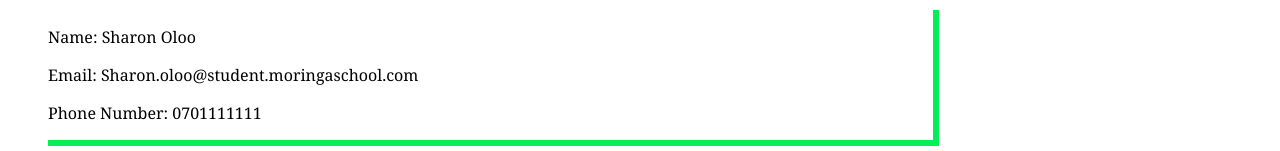
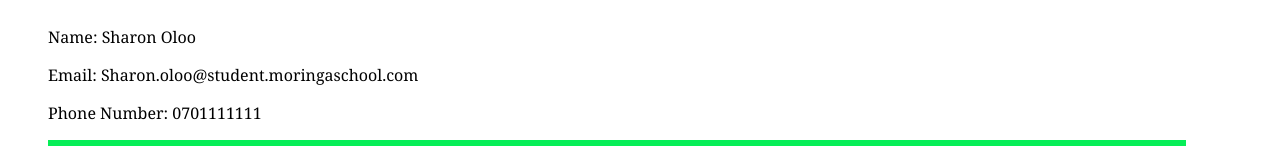
Before and after one commit to sharonoloo/portfolio-landing-page, a plain HTML site: page index.html in a window 1280 px wide. Shown: the part 1325-1476 px from the top of the page. Drawn offline with Linux system fonts and the light colour scheme.

Commit message:
update contact me section

```diff
--- a/css/main.css
+++ b/css/main.css
@@ -34,9 +34,8 @@ a:active {
     margin: 5px;
     /*border: 1px solid #ccc;*/
     float: left;
-    width: 70%;
+    width: 90%;
     border-bottom: 6px solid rgb(6, 238, 87);
-    border-right: 6px solid rgb(6, 238, 87);
     margin-left: 40px;
 
 }
```
